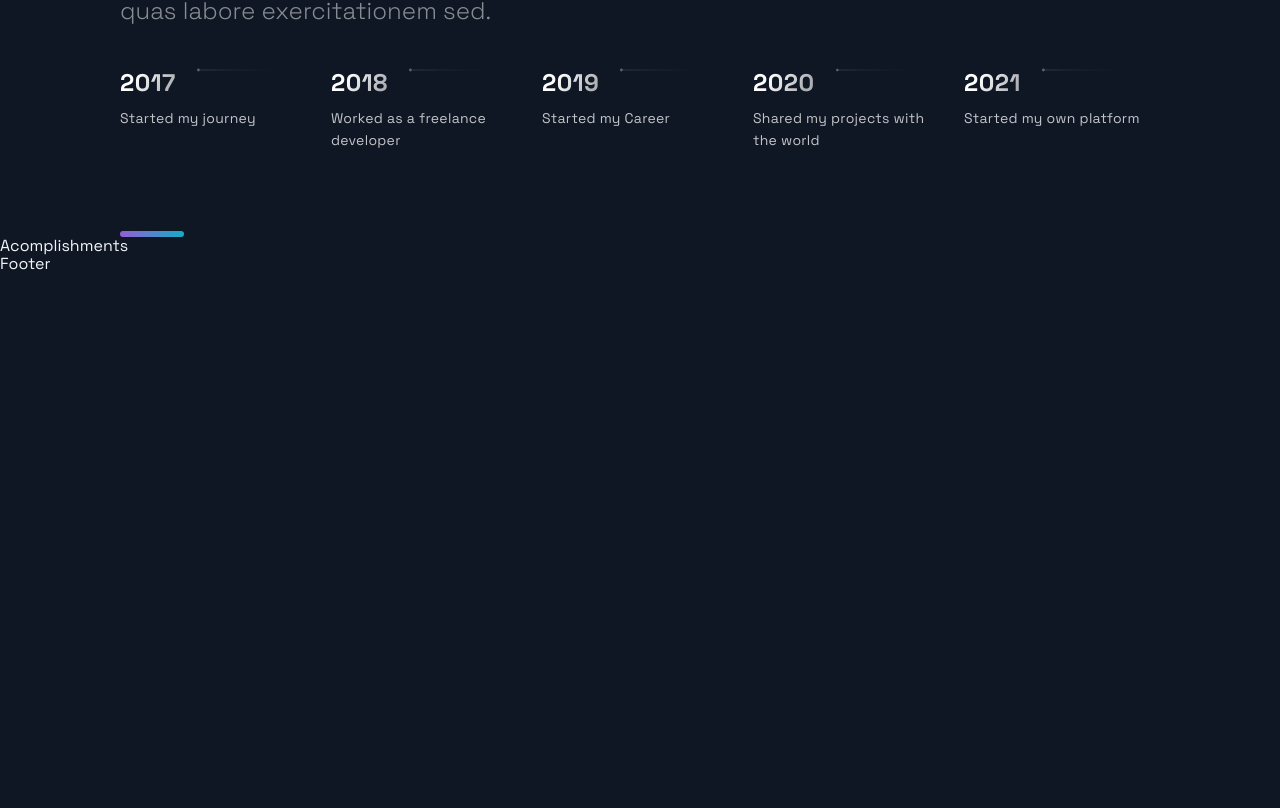
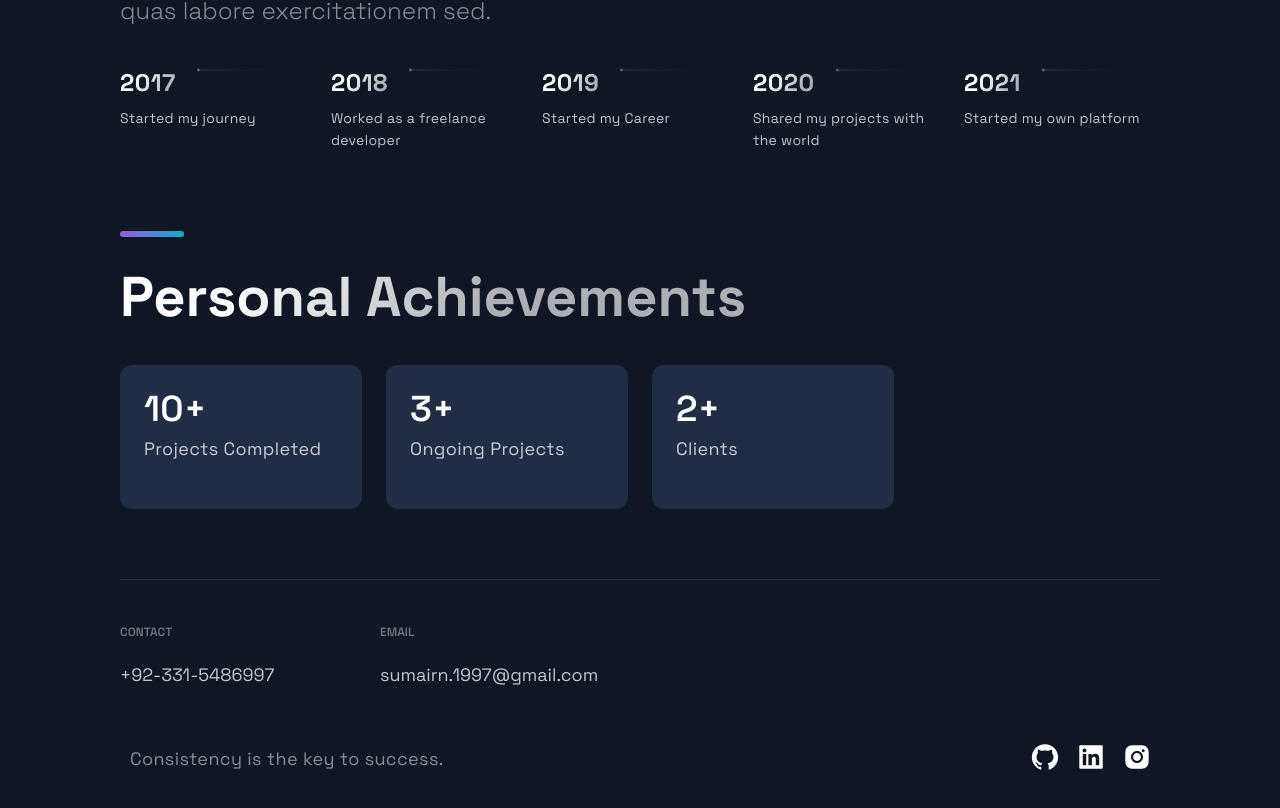
Before and after one commit to syedumairnaeem07/PersonalPortfolio, a Next.js app: page / in a window 1280 px wide. Shown: the part 3043-3851 px from the top of the page. Before the commit the page ends 3317 px from the top, so only its background shows below. Built offline with nearby package versions, Linux system fonts and the light colour scheme.

Commit message:
Adds Accomplishments and Footer section

```diff
--- a/src/components/Acomplishments/Acomplishments.js
+++ b/src/components/Acomplishments/Acomplishments.js
@@ -1,19 +1,25 @@
-import React from 'react';
+import React from "react";
 
-import { Section, SectionDivider, SectionTitle } from '../../styles/GlobalComponents';
-import { Box, Boxes, BoxNum, BoxText } from './AcomplishmentsStyles';
-
-const data = [
-  { number: 20, text: 'Open Source Projects'},
-  { number: 1000, text: 'Students', },
-  { number: 1900, text: 'Github Followers', },
-  { number: 5000, text: 'Github Stars', }
-];
+import {
+	Section,
+	SectionDivider,
+	SectionTitle,
+} from "../../styles/GlobalComponents";
+import { Box, Boxes, BoxNum, BoxText } from "./AcomplishmentsStyles";
+import { achievements } from "../../constants/constants";
 
 const Acomplishments = () => (
-  <div>
-    Acomplishments
-  </div>
+	<Section>
+		<SectionTitle>Personal Achievements</SectionTitle>
+		<Boxes>
+			{achievements.map((card, index) => (
+				<Box key={index}>
+					<BoxNum>{card.number}+</BoxNum>
+					<BoxText>{card.text}</BoxText>
+				</Box>
+			))}
+		</Boxes>
+	</Section>
 );
 
 export default Acomplishments;
--- a/src/components/Footer/Footer.js
+++ b/src/components/Footer/Footer.js
@@ -1,15 +1,57 @@
-import React from 'react';
-import { AiFillGithub, AiFillInstagram, AiFillLinkedin } from 'react-icons/ai';
+import React from "react";
+import { AiFillGithub, AiFillInstagram, AiFillLinkedin } from "react-icons/ai";
+import { contactInfo } from "../../constants/constants";
+import { socialLinks } from "../../constants/constants";
 
-import { SocialIcons } from '../Header/HeaderStyles';
-import { CompanyContainer, FooterWrapper, LinkColumn, LinkItem, LinkList, LinkTitle, Slogan, SocialContainer, SocialIconsContainer } from './FooterStyles';
+import { SocialIcons } from "../Header/HeaderStyles";
+import {
+	CompanyContainer,
+	FooterWrapper,
+	LinkColumn,
+	LinkItem,
+	LinkList,
+	LinkTitle,
+	Slogan,
+	SocialContainer,
+	SocialIconsContainer,
+} from "./FooterStyles";
 
-const Footer = () => {
-  return (
-    <div>
-      Footer
-    </div>
-  );
-};
+const Footer = () => (
+	<FooterWrapper>
+		<LinkList>
+			<LinkColumn>
+				<LinkTitle>Contact</LinkTitle>
+				<LinkItem href={`tel:${contactInfo["mobile"]}`}>
+					{contactInfo["mobile"]}
+				</LinkItem>
+			</LinkColumn>
+
+			<LinkColumn>
+				<LinkTitle>Email</LinkTitle>
+				<LinkItem href={`mailto:${contactInfo["email"]}`}>
+					{contactInfo["email"]}
+				</LinkItem>
+			</LinkColumn>
+		</LinkList>
+
+		<SocialIconsContainer>
+			<CompanyContainer>
+				<Slogan>Consistency is the key to success.</Slogan>
+			</CompanyContainer>
+
+			<SocialContainer>
+				<SocialIcons href={socialLinks["github"]} target="_blank">
+					<AiFillGithub size="3rem" />
+				</SocialIcons>
+				<SocialIcons href={socialLinks["linkedIn"]} target="_blank">
+					<AiFillLinkedin size="3rem" />
+				</SocialIcons>
+				<SocialIcons href={socialLinks["instagram"]} target="_blank">
+					<AiFillInstagram size="3rem" />
+				</SocialIcons>
+			</SocialContainer>
+		</SocialIconsContainer>
+	</FooterWrapper>
+);
 
 export default Footer;
--- a/src/components/Header/Header.js
+++ b/src/components/Header/Header.js
@@ -2,6 +2,7 @@ import Link from "next/link";
 import React from "react";
 import { AiFillGithub, AiFillInstagram, AiFillLinkedin } from "react-icons/ai";
 import { DiCssdeck } from "react-icons/di";
+import { socialLinks } from "../../constants/constants";
 
 import {
 	Container,
@@ -41,22 +42,13 @@ const Header = () => (
 			</li>
 		</Div2>
 		<Div3>
-			<SocialIcons
-				href="https://github.com/syedumairnaeem07"
-				target="_blank"
-			>
+			<SocialIcons href={socialLinks["github"]} target="_blank">
 				<AiFillGithub size="3rem" />
 			</SocialIcons>
-			<SocialIcons
-				href="https://www.linkedin.com/in/syedumairnaeem07/"
-				target="_blank"
-			>
+			<SocialIcons href={socialLinks["linkedIn"]} target="_blank">
 				<AiFillLinkedin size="3rem" />
 			</SocialIcons>
-			<SocialIcons
-				href="https://www.instagram.com/S_Umair07/"
-				target="_blank"
-			>
+			<SocialIcons href={socialLinks["instagram"]} target="_blank">
 				<AiFillInstagram size="3rem" />
 			</SocialIcons>
 		</Div3>
--- a/src/constants/constants.js
+++ b/src/constants/constants.js
@@ -48,3 +48,20 @@ export const TimeLineData = [
 	{ year: 2020, text: "Shared my projects with the world" },
 	{ year: 2021, text: "Started my own platform" },
 ];
+
+export const achievements = [
+	{ number: 10, text: "Projects Completed" },
+	{ number: 3, text: "Ongoing Projects" },
+	{ number: 2, text: "Clients" },
+];
+
+export const contactInfo = {
+	mobile: "+92-331-5486997",
+	email: "sumairn.1997@gmail.com",
+};
+
+export const socialLinks = {
+	github: "https://github.com/syedumairnaeem07",
+	linkedIn: "https://www.linkedin.com/in/syedumairnaeem07/",
+	instagram: "https://www.instagram.com/S_Umair07/",
+};
```
